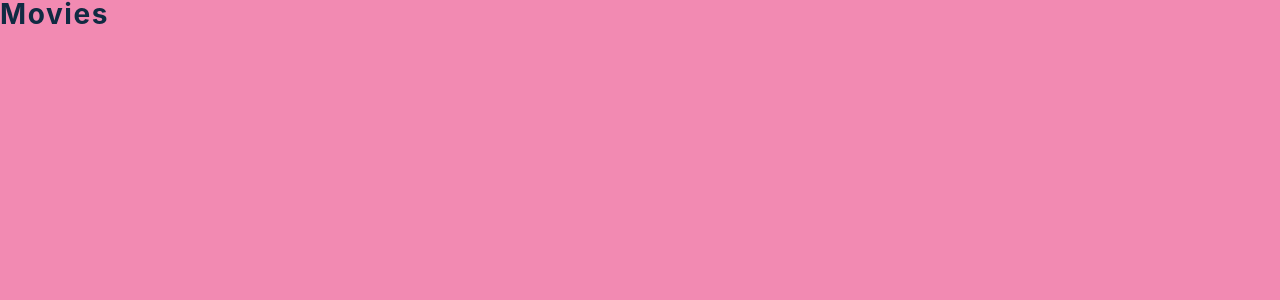
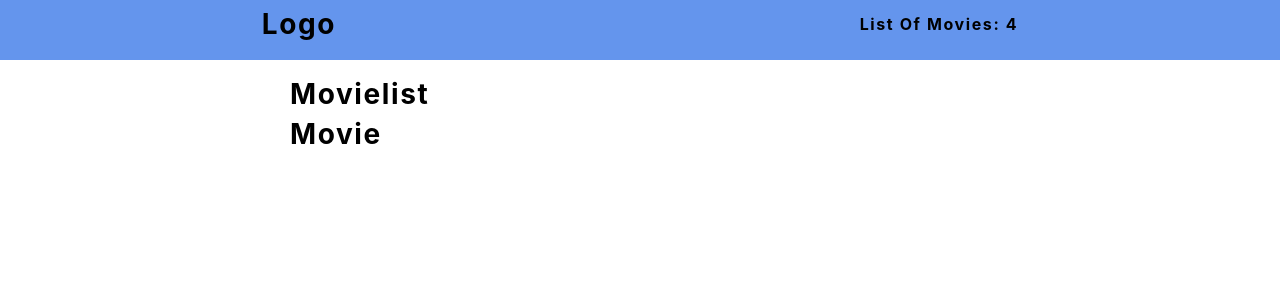
Before and after one commit to femi-ologunwa/12-movie-list-react-context, a React (Create React App) app: page / in a window 1280 px wide. Shown: the top 300 px of the page. Built offline with nearby package versions, Linux system fonts and the light colour scheme.

Commit message:
setup components structure

```diff
--- a/src/App.js
+++ b/src/App.js
@@ -1,11 +1,27 @@
 import React from 'react';
+import MovieList from './MovieList';
+import Nav from './Nav';
 
 function App() {
    return (
       <div className='App'>
-         <h3>movies</h3>
+         <Nav />
+         <MovieList />
       </div>
    );
 }
 
 export default App;
+
+/*
+The Nav and MovieList components are 2 independent components and we cannot pass data from one to another.
+
+Question:
+Since both components are independent, how can the Nav component have access to the number of movies in the MovieList component?
+
+Ans:
+React context comes in handy here....
+
+
+
+*/
--- /dev/null
+++ b/src/Movie.js
@@ -0,0 +1,11 @@
+import React from 'react';
+
+function Movie() {
+   return (
+      <div>
+         <h3>Movie</h3>
+      </div>
+   );
+}
+
+export default Movie;
--- /dev/null
+++ b/src/MovieList.js
@@ -0,0 +1,13 @@
+import React from 'react';
+import Movie from './Movie';
+
+function MovieList() {
+   return (
+      <div className='movieList'>
+         <h3>Movielist</h3>
+         <Movie />
+      </div>
+   );
+}
+
+export default MovieList;
--- /dev/null
+++ b/src/Nav.js
@@ -0,0 +1,12 @@
+import React from 'react';
+
+function Nav() {
+   return (
+      <div className='nav'>
+         <h3>Logo</h3>
+         <h4>List of Movies: 4</h4>
+      </div>
+   );
+}
+
+export default Nav;
--- a/src/index.css
+++ b/src/index.css
@@ -59,8 +59,8 @@ Global Styles
 body {
    font-family: -apple-system, BlinkMacSystemFont, 'Segoe UI', Roboto, Oxygen,
       Ubuntu, Cantarell, 'Open Sans', 'Helvetica Neue', sans-serif;
-  background: var(--clr-pink);
-  color: var(--clr-grey-9);
+   background: white;
+   color: black;
    line-height: 1.5;
    font-size: 0.875rem;
 }
@@ -93,7 +93,7 @@ h4 {
 }
 p {
    margin-bottom: 1.25rem;
-  color: var(--clr-grey-5);
+   color: black;
 }
 @media screen and (min-width: 800px) {
    h1 {
@@ -189,3 +189,16 @@ main {
    outline: 1px solid rgba(242, 138, 178, 0.8);
    cursor: pointer;
 }
+
+.nav {
+   height: 60px;
+   background-color: cornflowerblue;
+   display: flex;
+   justify-content: space-around;
+   align-items: center;
+}
+
+.movieList {
+   max-width: 700px;
+   margin: 20px auto;
+}
```
Lines whose indentation alone changed are shown as unchanged.
